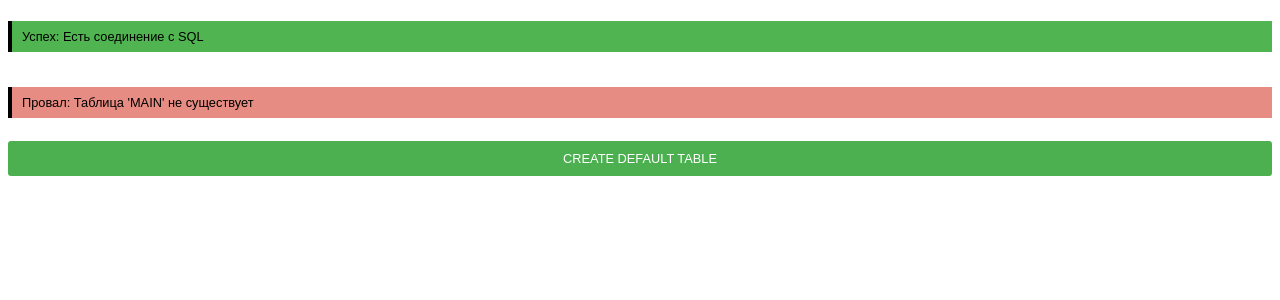
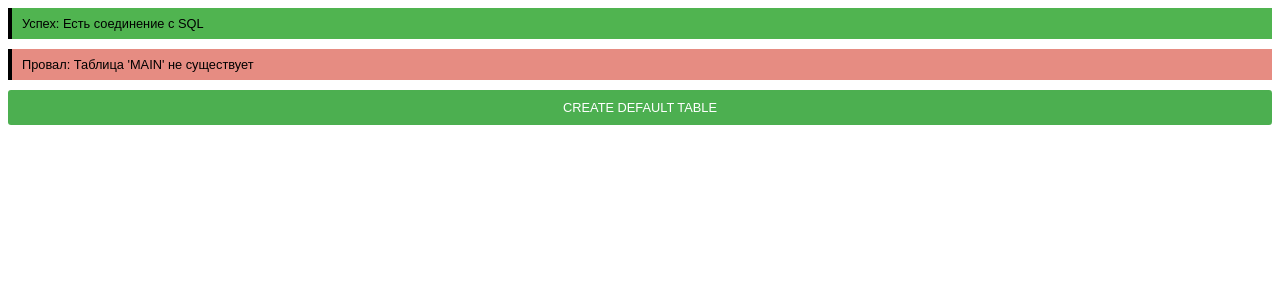
Before and after one commit to Bezmie/bz-forms, a PHP site: page / in a window 1280 px wide. Shown: the top 300 px of the page. Run offline with PHP 8.4, Linux system fonts and the light colour scheme; data that the repository does not hold is empty.

Commit message:
стиль

```diff
--- a/dst/index.php
+++ b/dst/index.php
@@ -204,6 +204,7 @@ body {
     font-family: sans-serif;
     gap: 10px;
 }
+p {margin:0;}
 section {
     width: 100%;
     max-width: 940px;
```
